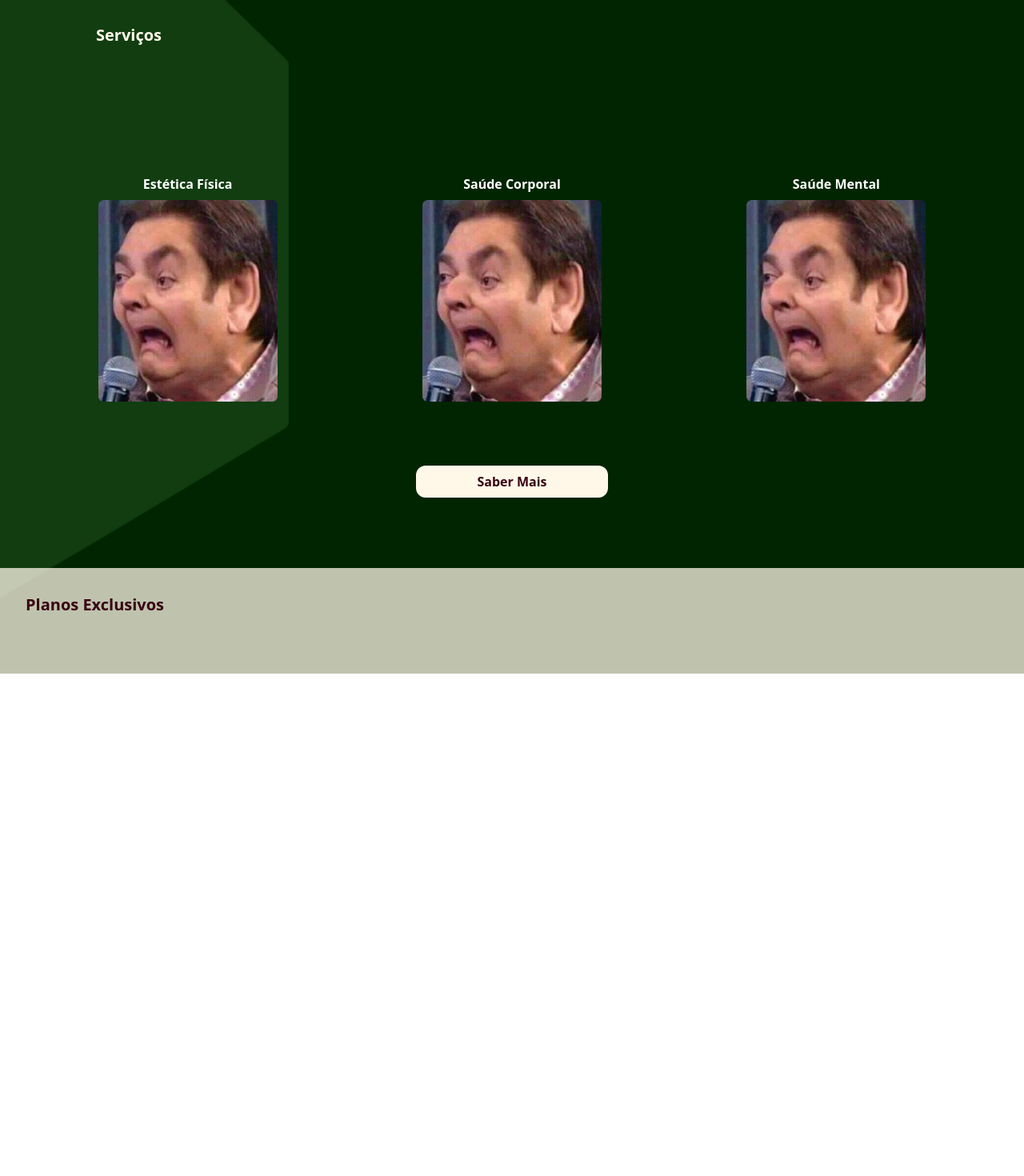
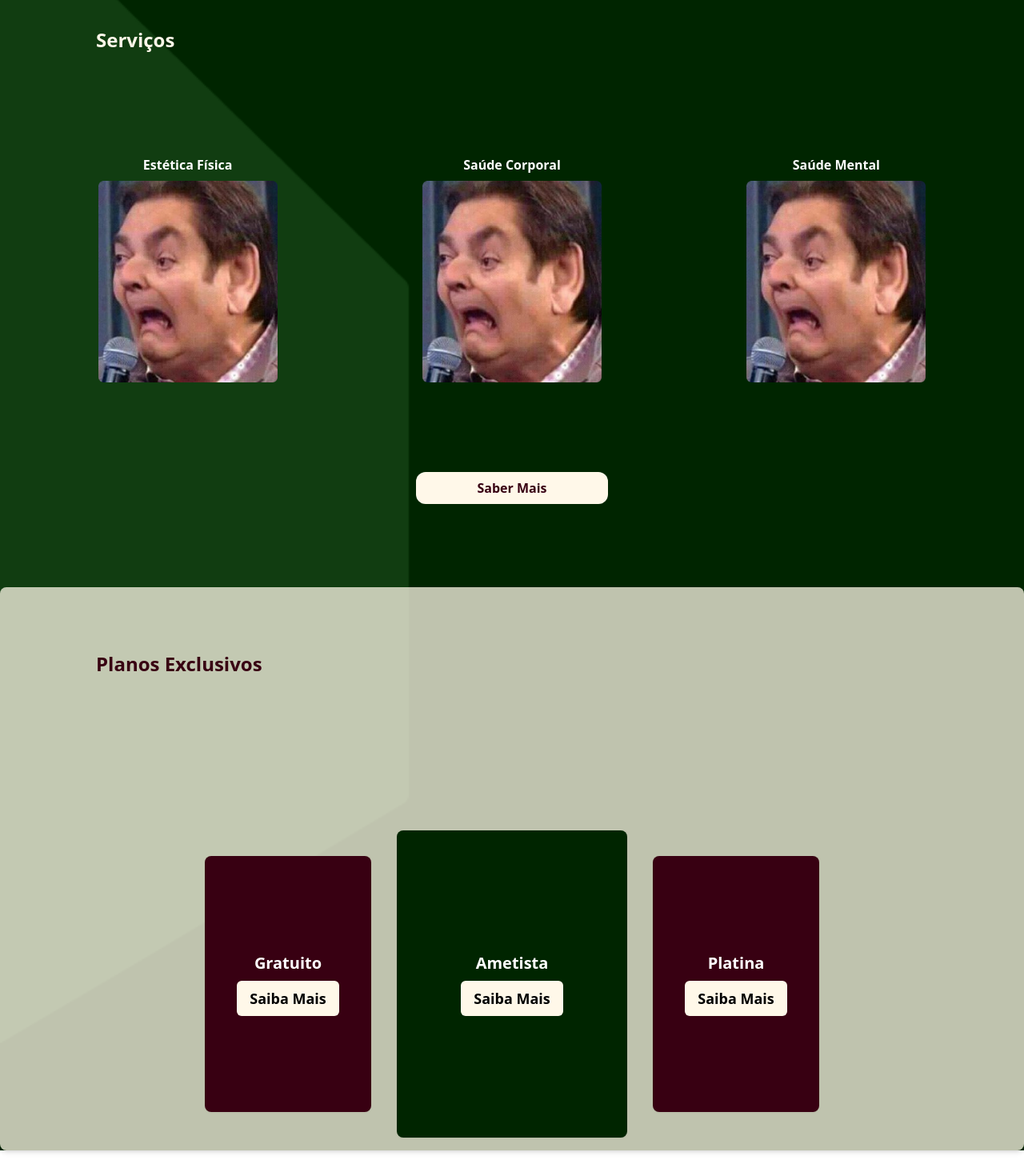
Before and after one commit to Henrique0602/Tupas-TCC, a React (Vite) app in the folder Tupa-s/: page /Home in a window 1280 px wide. Shown: the part 590-2060 px from the top of the page at 80% size. Before the commit the page ends 1472 px from the top, so only its background shows below. Built offline with nearby package versions, Linux system fonts and the light colour scheme.

Commit message:
tela de planos

```diff
--- a/Tupa-s/src/Pages/Home.jsx
+++ b/Tupa-s/src/Pages/Home.jsx
@@ -9,7 +9,7 @@ function Home() {
             <div className="p-20 w-full h-full flex flex-row bg-color_bg bg-opacity-75 ">
                 <div className="flex-col text-color_vinho ml-12 mt-6 mb-10">
 
-                    <h2 className=" font-bold text-xl mb-10">Home</h2>
+                    <h2 className=" font-bold text-2xl mb-10">Home</h2>
                     <div className="flex-col ">
                         <h1 className="text-2xl font-semibold text-wrap w-80 mb-2">Seu guia para o sucesso físico e mental.</h1>
                         <p className="text-wrap w-80 text-sm">Lorem ipsum dolor sit amet consectetur. Id luctus a a sed lectus aenean aenean tortor. Ultrices felis sed donec est urna aliquet.</p>
@@ -18,37 +18,53 @@ function Home() {
                 </div>
             </div>
 
-            <h1 className="text-xl text-color text-color_bg font-bold px-20 mt-24 ml-10 mb-40 ">Serviços</h1>
+            <h1 className="text-2xl text-color text-color_bg font-bold px-20 mt-24 ml-10 mb-32 ">Serviços</h1>
             <div className="flex flex-row px-8 justify-around mb-6">
 
                 <div className="flex flex-col items-center">
                     <h1 className="text-colortxt_white font-semibold mb-2">Estética Física</h1>
-                    <img className="w-56" src="faustoteste.png" />
+                    <img className="w-56" src="/Public/faustoteste.png" />
                 </div>
 
                 <div className="flex flex-col items-center">
                     <h1 className="text-colortxt_white font-semibold mb-2">Saúde Corporal</h1>
-                    <img className="w-56" src="faustoteste.png" />
+                    <img className="w-56" src="/Public/faustoteste.png" />
                 </div>
 
                 <div className="flex flex-col items-center">
                     <h1 className="text-colortxt_white font-semibold mb-2">Saúde Mental</h1>
-                    <img className="w-56" src="faustoteste.png" />
+                    <img className="w-56" src="/Public/faustoteste.png" />
                 </div>
 
             </div>
 
-            <div className="w-full flex flex-row justify-center mt-20 mb-20">
+            <div className="w-full flex flex-row justify-center mt-28 mb-24">
                 <button type="submit" className="bg-color_bg text-color text-color_vinho py-2 rounded-xl w-60 mb-2 text-center font-semibold">Saber Mais</button>
             </div>
 
-            <div className="p-8 w-full h-full flex flex-row bg-color_bg bg-opacity-75 mb-10">
-                <h2 className=" font-bold text-xl text-color_vinho mb-10">Planos Exclusivos</h2>
-                <div className="">
+            <div className="card-container bg-color_bg bg-opacity-75 rounded-lg shadow-md">
+                <h1 className="text-2xl text-color text-color_vinho font-bold p-20 mt-24 ml-10 mb-28 ">
+                    Planos Exclusivos
+                </h1>
+                <div className="flex flex-row justify-center items-center px-4 mb-8 gap-8">
+
+                    <div className="card w-52 h-80 bg-color_vinho rounded-lg shadow-sm flex flex-col justify-center items-center mb-4">
+                        <h2 className="text-xl text-white font-bold mb-2">Gratuito</h2>
+                        <button className="text-lg font-semibold bg-color_bg text-black  px-4 py-2 rounded-md ">Saiba Mais</button>
+                    </div>
+
+                    <div className="card w-72 h-96 bg-color_verde rounded-lg shadow-sm flex flex-col justify-center items-center mb-4">
+                        <h2 className="text-xl text-white font-bold mb-2">Ametista</h2>
+                        <button className="text-lg font-semibold bg-color_bg text-black px-4 py-2 rounded-md">Saiba Mais</button>
+                    </div>
+
+                    <div className="card w-52 h-80 bg-color_vinho rounded-lg shadow-sm flex flex-col justify-center items-center mb-4">
+                        <h2 className="text-xl text-white font-bold mb-2">Platina</h2>
+                        <button className="text-lg font-semibold bg-color_bg text-black px-4 py-2 rounded-md">Saiba Mais</button>
+                    </div>
 
                 </div>
             </div>
-
         </div>
     )
 }
```
